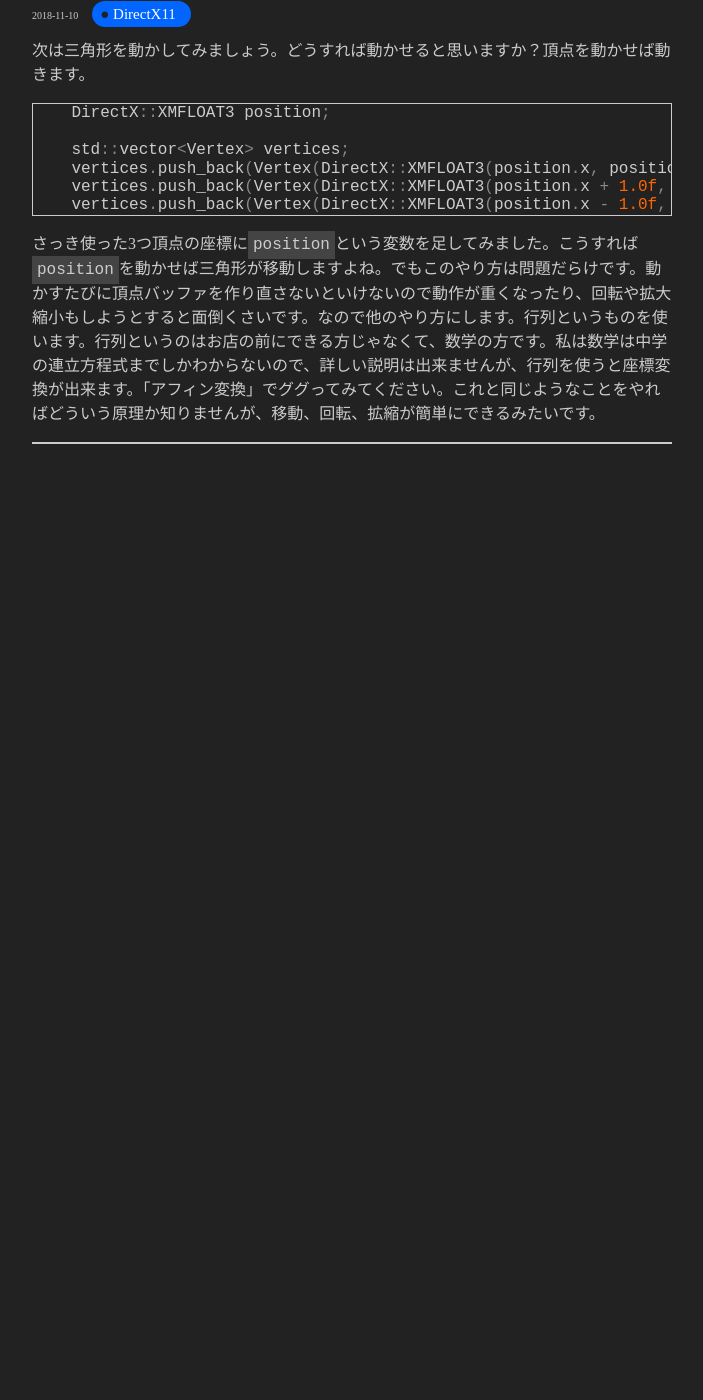
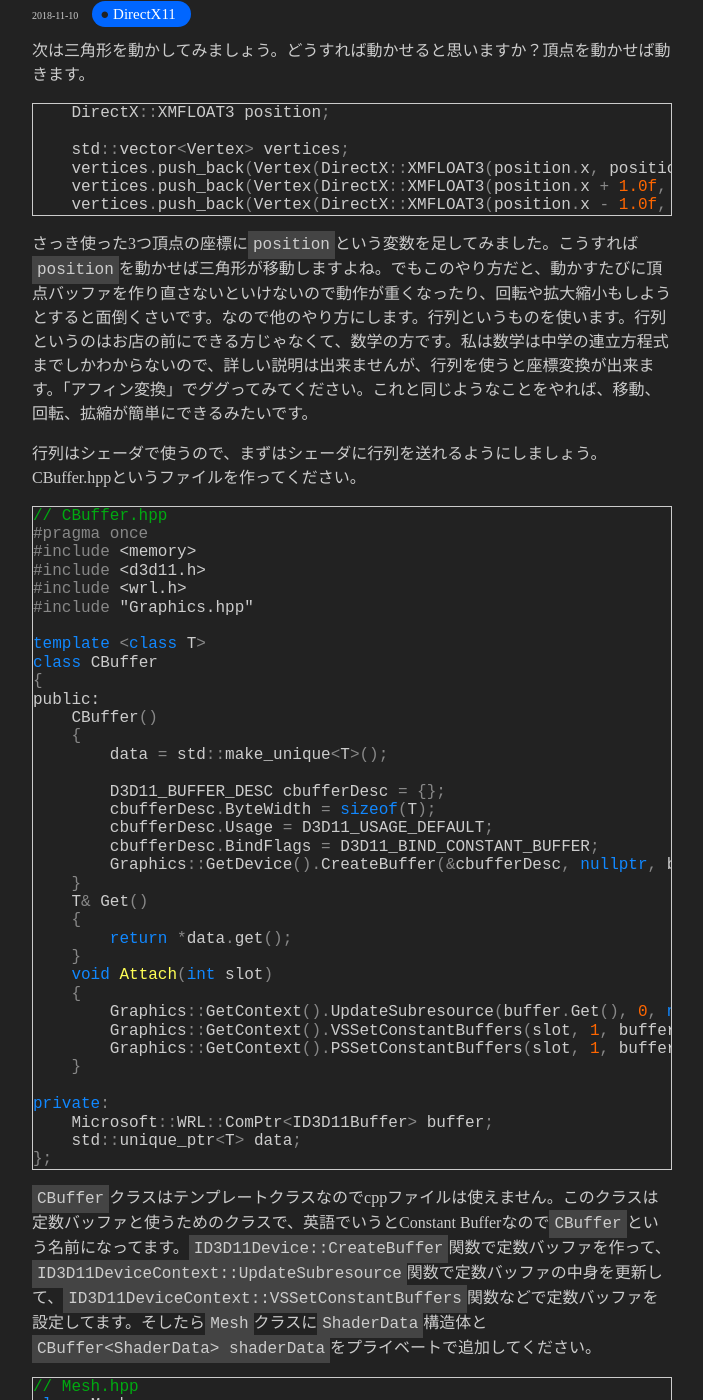
Before and after one commit to itukikikuti/windblow.net, a Jekyll site: the page built from _posts/DirectX11/2018-11-10-行列で座標変換して三角形を動かす.md, in a window 1280 px wide and 1400 px high, scrolled down 209 px. Shown: the whole window, without its empty margins (288-991 px from the left). Built offline with Jekyll 4.4.1, drawn with Linux system fonts in a browser that asks for light colours; before the commit the page ends 900 px from its top, so only the background shows below that; some of the changed text lies outside the part shown.

Commit message:
行列の記事途中

````diff
--- a/_posts/DirectX11/2018-11-10-行列で座標変換して三角形を動かす.md
+++ b/_posts/DirectX11/2018-11-10-行列で座標変換して三角形を動かす.md
@@ -16,7 +16,125 @@
     vertices.push_back(Vertex(DirectX::XMFLOAT3(position.x - 1.0f, position.y - 1.0f, position.z), DirectX::XMFLOAT3(1.0f, 0.0f, 1.0f)));
 ```
 
-さっき使った3つ頂点の座標に`position`という変数を足してみました。こうすれば`position`を動かせば三角形が移動しますよね。でもこのやり方は問題だらけです。動かすたびに頂点バッファを作り直さないといけないので動作が重くなったり、回転や拡大縮小もしようとすると面倒くさいです。なので他のやり方にします。行列というものを使います。行列というのはお店の前にできる方じゃなくて、数学の方です。私は数学は中学の連立方程式までしかわからないので、詳しい説明は出来ませんが、行列を使うと座標変換が出来ます。「アフィン変換」でググってみてください。これと同じようなことをやればどういう原理か知りませんが、移動、回転、拡縮が簡単にできるみたいです。
+さっき使った3つ頂点の座標に`position`という変数を足してみました。こうすれば`position`を動かせば三角形が移動しますよね。でもこのやり方だと、動かすたびに頂点バッファを作り直さないといけないので動作が重くなったり、回転や拡大縮小もしようとすると面倒くさいです。なので他のやり方にします。行列というものを使います。行列というのはお店の前にできる方じゃなくて、数学の方です。私は数学は中学の連立方程式までしかわからないので、詳しい説明は出来ませんが、行列を使うと座標変換が出来ます。「アフィン変換」でググってみてください。これと同じようなことをやれば、移動、回転、拡縮が簡単にできるみたいです。
+
+行列はシェーダで使うので、まずはシェーダに行列を送れるようにしましょう。CBuffer.hppというファイルを作ってください。
 
 ``` cpp
+// CBuffer.hpp
+#pragma once
+#include <memory>
+#include <d3d11.h>
+#include <wrl.h>
+#include "Graphics.hpp"
+
+template <class T>
+class CBuffer
+{
+public:
+    CBuffer()
+    {
+        data = std::make_unique<T>();
+
+        D3D11_BUFFER_DESC cbufferDesc = {};
+        cbufferDesc.ByteWidth = sizeof(T);
+        cbufferDesc.Usage = D3D11_USAGE_DEFAULT;
+        cbufferDesc.BindFlags = D3D11_BIND_CONSTANT_BUFFER;
+        Graphics::GetDevice().CreateBuffer(&cbufferDesc, nullptr, buffer.GetAddressOf());
+    }
+    T& Get()
+    {
+        return *data.get();
+    }
+    void Attach(int slot)
+    {
+        Graphics::GetContext().UpdateSubresource(buffer.Get(), 0, nullptr, data.get(), 0, 0);
+        Graphics::GetContext().VSSetConstantBuffers(slot, 1, buffer.GetAddressOf());
+        Graphics::GetContext().PSSetConstantBuffers(slot, 1, buffer.GetAddressOf());
+    }
+
+private:
+    Microsoft::WRL::ComPtr<ID3D11Buffer> buffer;
+    std::unique_ptr<T> data;
+};
 ```
+
+`CBuffer`クラスはテンプレートクラスなのでcppファイルは使えません。このクラスは定数バッファと使うためのクラスで、英語でいうとConstant Bufferなので`CBuffer`という名前になってます。`ID3D11Device::CreateBuffer`関数で定数バッファを作って、`ID3D11DeviceContext::UpdateSubresource`関数で定数バッファの中身を更新して、`ID3D11DeviceContext::VSSetConstantBuffers`関数などで定数バッファを設定してます。そしたら`Mesh`クラスに`ShaderData`構造体と`CBuffer<ShaderData> shaderData`をプライベートで追加してください。
+
+``` cpp
+// Mesh.hpp
+class Mesh
+{
+    …
+private:
+    struct ShaderData
+    {
+        DirectX::XMMATRIX modelMatrix;
+    };
+
+    CBuffer<ShaderData> shaderData;
+    …
+};
+```
+
+さらに`Mesh::Draw`関数をちょっと変えます。
+
+``` cpp
+// Mesh.cpp
+void Mesh::Draw()
+{
+    static float angle = 0.0f;
+    angle += 0.1f;
+
+    shaderData.Get().modelMatrix = DirectX::XMMatrixTranspose(
+        DirectX::XMMatrixRotationZ(angle)
+    );
+
+    shaderData.Attach(0);
+
+    shader.Attach();
+    …
+}
+```
+
+さらにシェーダも変えます。`Shader::GetDefault`関数の中です。
+
+``` cpp
+// Shader.cpp
+Shader Shader::GetDefault()
+{
+    static std::unique_ptr<Shader> shader(new Shader(
+        "cbuffer Object : register(b0)"
+        "{"
+        "    matrix modelMatrix;"
+        "};"
+        "struct Vertex"
+        …
+        "Pixel VS(Vertex vertex)"
+        "{"
+        "    Pixel output;"
+        "    output.position = mul(vertex.position, modelMatrix);"
+        "    output.color = vertex.color;"
+        "    return output;"
+        "}"
+        …
+}
+```
+
+`cbuffer Object : register(b0)`を追加して、`output.position = mul(vertex.position, modelMatrix)`に変えました。
+
+``` cpp
+    DirectX::XMMATRIX translationMatrix = DirectX::XMMatrixTranslation(position.x, position.y, position.z);
+
+    DirectX::XMMATRIX rotationMatrix = DirectX::XMMatrixRotationRollPitchYaw(
+        DirectX::XMConvertToRadians(rotation.x),
+        DirectX::XMConvertToRadians(rotation.y),
+        DirectX::XMConvertToRadians(rotation.z)
+    );
+
+    DirectX::XMMATRIX scalingMatrix = DirectX::XMMatrixScaling(scale.x, scale.y, scale.z);
+
+    DirectX::XMMATRIX modelMatrix = scalingMatrix * rotationMatrix * translationMatrix;
+```
+
+`DirectX::XMMatrixTranslation`で平行移動行列、`DirectX::XMMatrixRotationRollPitchYaw`で回転行列、`DirectX::XMMatrixScaling`で拡大縮小行列を計算できます。この行列たちを掛け合わせることでモデル行列
````
